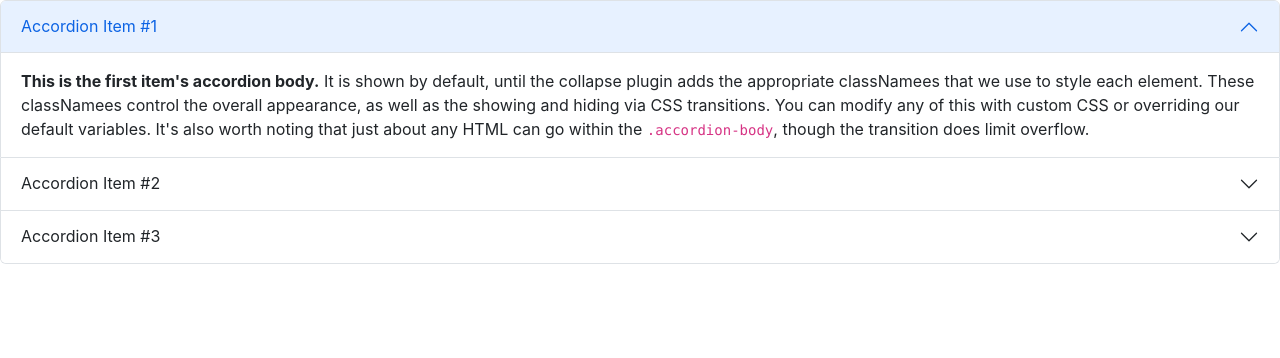
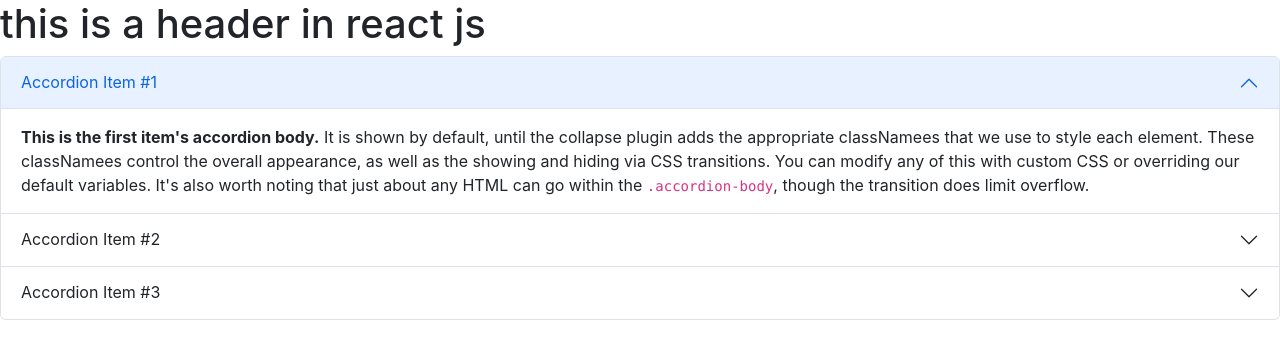
Before and after one commit to neosharma995/react-live-site, a React (Create React App) app: page / in a window 1280 px wide. Shown: the top 358 px of the page. Built offline with nearby package versions, Linux system fonts and the light colour scheme.

Commit message:
Update App.js

```diff
--- a/src/App.js
+++ b/src/App.js
@@ -6,6 +6,7 @@ import Accordian from './Accordian';
 function App() {
   return (
     <>
+    <h1>this is a header in react js</h1>
      <Accordian/>
 
     </>
```
